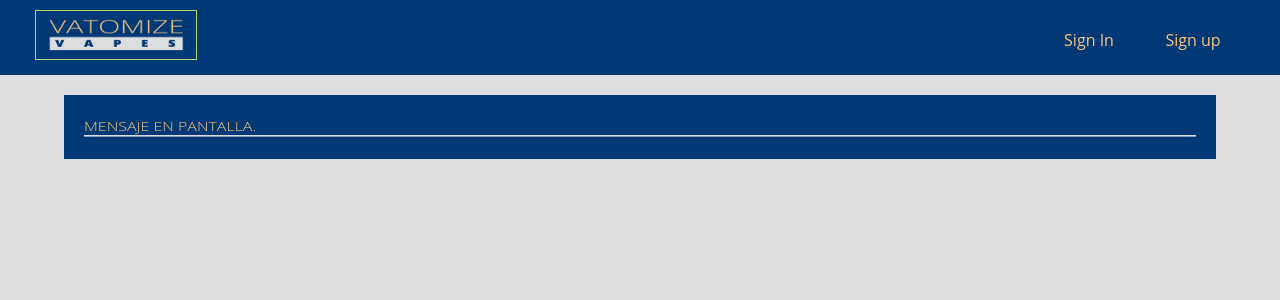
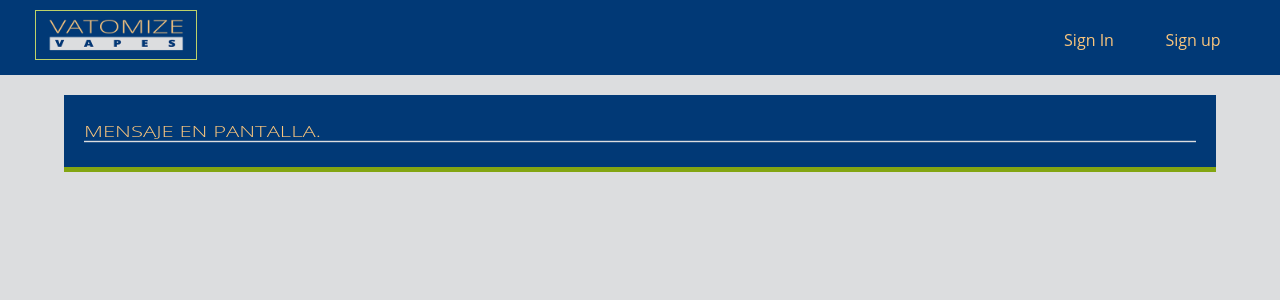
Before and after one commit to beemBox/31865-vatomize, a React (Create React App) app: page / in a window 1280 px wide. Shown: the top 300 px of the page. Built offline with nearby package versions, Linux system fonts and the light colour scheme.

Commit message:
Cambiando estilos en section

```diff
--- a/src/components/container/ItemListContainer.css
+++ b/src/components/container/ItemListContainer.css
@@ -1,5 +1,3 @@
 .section {
-  background-color: var(--bg-second-color);
-  width: 90vw;
-  margin: 20px auto;
+
 }
--- a/src/components/molecules/Section/Section.css
+++ b/src/components/molecules/Section/Section.css
@@ -1,13 +1,17 @@
 .section {
-  background-color: var(--bg-main-color);
+  background-color: var(--bg-section-main);
   padding: 20px;
+  border-bottom: 5px solid var(--border-color);
+  width: 90vw;
+  margin: 20px auto;
 }
 
 .section__heading {
   color: var(--heading-txt-color);
   font-kerning: none;
   font-weight: 300;
-  transform: scale(1, 0.8);
+  transform: scale(1, 0.7);
   text-transform: uppercase;
-  border-bottom: 2px solid var(--bg-main-color)
+  border-bottom: 2px solid var(--bg-main-color);
+  font-size: 22px;
 }
--- a/src/index.css
+++ b/src/index.css
@@ -43,9 +43,9 @@ Negro: #222; - Tres Patitos
   --bg-main-color: #dcdddf;
   --bg-second-color: #013976;
   /* Sections */
-  --bg-section-main: #0098d2;
+  --bg-section-main: #013976;
   --heading-txt-color: #fbc67d;
-  --border-color: #005890;
+  --border-color: #83a512;
 
   /* Gradientes mezclados con opacidad basada en Gris Siberia posiblemente para hero*/
   --bg-gradient-light: #bdd269dc;
```
